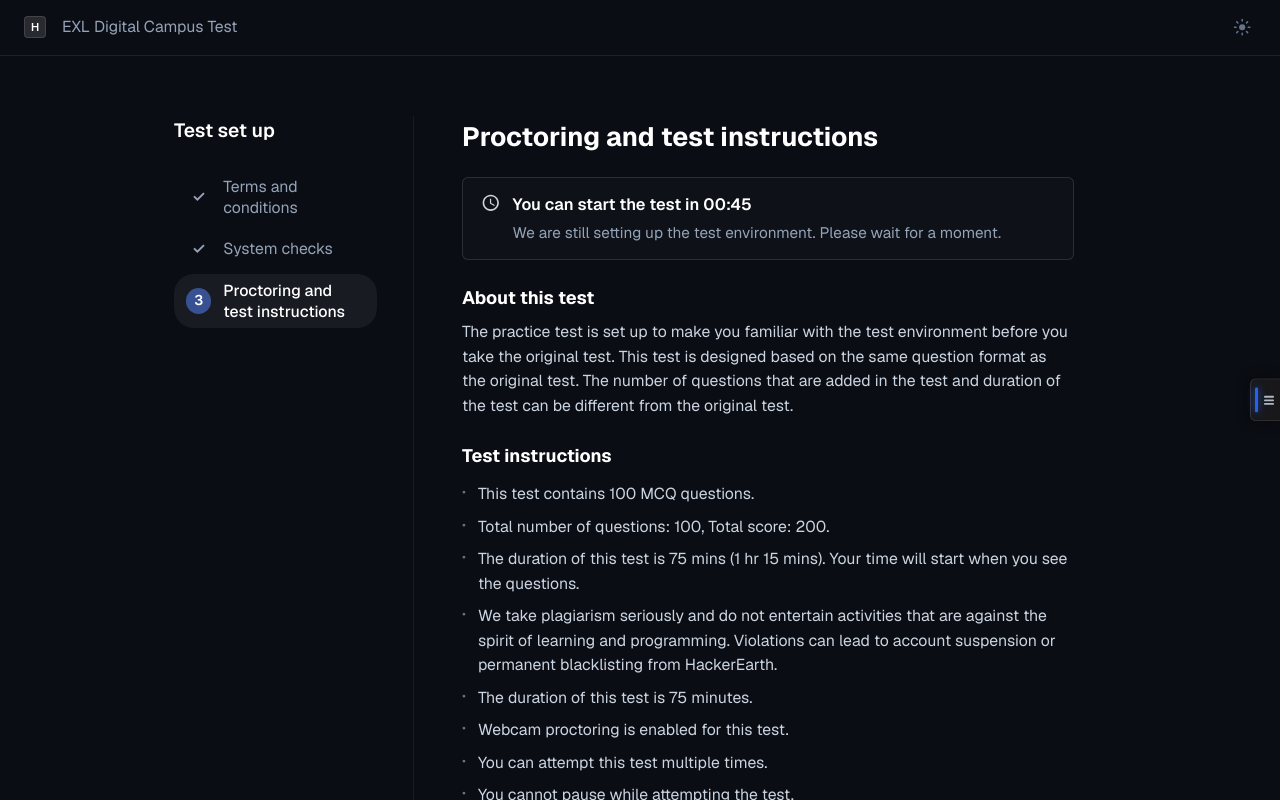
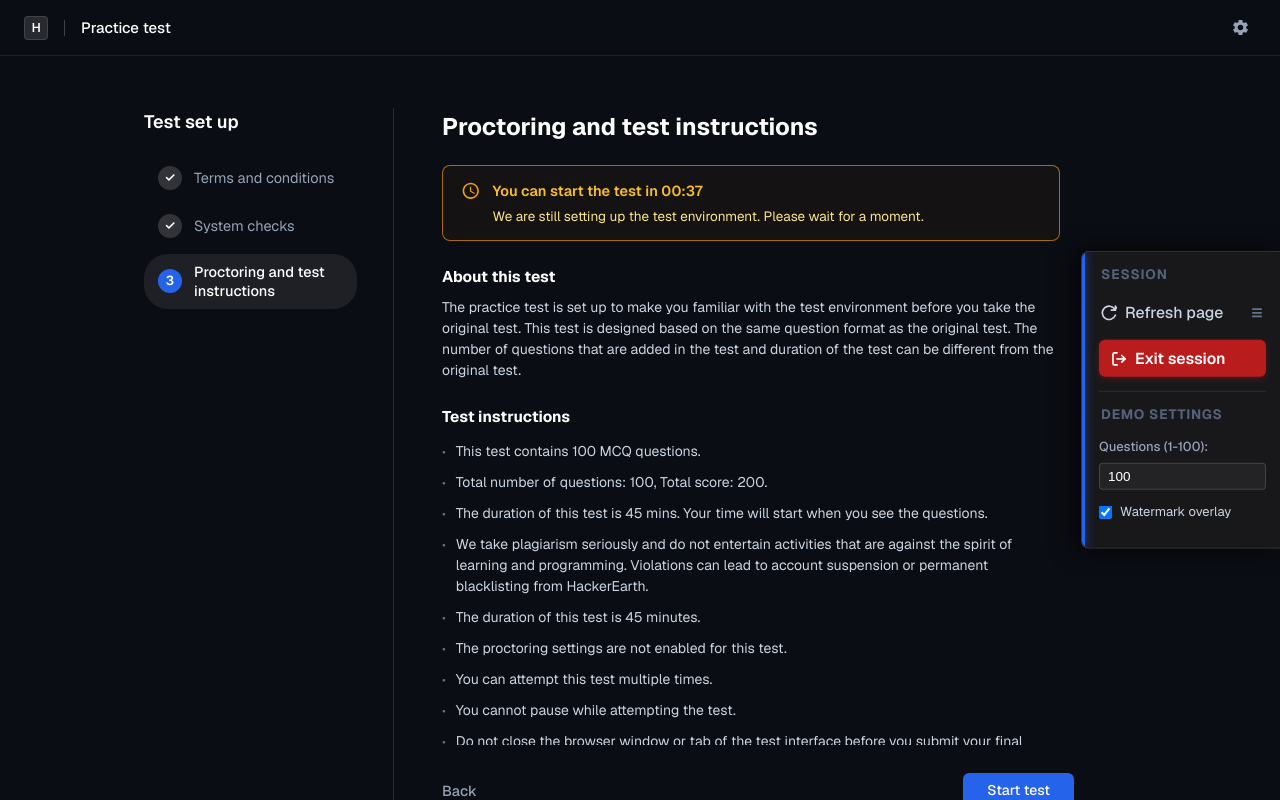
Before and after one commit to piyush235317/HackerEarthDemo, a Next.js app: page /setup/proctoring in a window 1280 px wide. Both pictures are taken after a click on the button 1242 px from the left and 27 px from the top of the page. Built offline with nearby package versions, Linux system fonts and the light colour scheme; no server answers.

Commit message:
Align System Checks and Proctoring & Instructions to authentic reference layout

```diff
--- a/app/setup/layout.js
+++ b/app/setup/layout.js
@@ -27,13 +27,22 @@
       {/* Top Bar */}
       <header className={styles.topBar}>
         <div className={styles.topBarLeft}>
-          <HackerEarthLogo size={22} />
-          <span className={styles.testName}>EXL Digital Campus Test</span>
+          <HackerEarthLogo size={24} />
+          <span className={styles.topBarDivider} />
+          <span className={styles.testName}>Practice test</span>
         </div>
-        <button className={styles.themeBtn} aria-label="Theme">
-          <svg className={styles.sunIcon} viewBox="0 0 24 24">
-            <circle cx="12" cy="12" r="4" fill="currentColor" />
-            <path d="M12 2v2M12 20v2M4.93 4.93l1.41 1.41M17.66 17.66l1.41 1.41M2 12h2M20 12h2M6.34 17.66l-1.41 1.41M19.07 4.93l-1.41 1.41" stroke="currentColor" strokeWidth="2" strokeLinecap="round" />
+        <button
+          className={styles.settingsBtn}
+          aria-label="Settings"
+          title="Settings"
+          onClick={() => {
+            if (typeof window !== 'undefined') {
+              window.dispatchEvent(new Event('open-session-menu'));
+            }
+          }}
+        >
+          <svg className={styles.gearIcon} viewBox="0 0 24 24" fill="currentColor">
+            <path d="M19.14 12.94c.04-.3.06-.61.06-.94 0-.32-.02-.64-.07-.94l2.03-1.58c.18-.14.23-.41.12-.61l-1.92-3.32c-.12-.22-.37-.29-.59-.22l-2.39.96c-.5-.38-1.03-.7-1.62-.94l-.36-2.54c-.04-.24-.24-.41-.48-.41h-3.84c-.24 0-.43.17-.47.41l-.36 2.54c-.59.24-1.13.57-1.62.94l-2.39-.96c-.22-.08-.47 0-.59.22L2.74 8.87c-.12.21-.08.47.12.61l2.03 1.58c-.05.3-.09.63-.09.94s.02.64.07.94l-2.03 1.58c-.18.14-.23.41-.12.61l1.92 3.32c.12.22.37.29.59.22l2.39-.96c.5.38 1.03.7 1.62.94l.36 2.54c.05.24.24.41.48.41h3.84c.24 0 .44-.17.47-.41l.36-2.54c.59-.24 1.13-.56 1.62-.94l2.39.96c.22.08.47 0 .59-.22l1.92-3.32c.12-.22.07-.47-.12-.61l-2.01-1.58zM12 15.6c-1.98 0-3.6-1.62-3.6-3.6s1.62-3.6 3.6-3.6 3.6 1.62 3.6 3.6-1.62 3.6-3.6 3.6z"/>
           </svg>
         </button>
       </header>
@@ -56,11 +65,16 @@
                   >
                     <div className={styles.stepIndicator}>
                       {isCompleted ? (
-                        <span className={styles.completedCheck}>✓</span>
+                        <span className={styles.completedCircle}>✓</span>
                       ) : isActive ? (
-                        <span className={styles.activeCircle}>{index + 1}</span>
+                        index === 1 ? (
+                          /* Step 2 (System checks active): blue circle with checkmark ✓ */
+                          <span className={styles.activeCheckCircle}>✓</span>
+                        ) : (
+                          <span className={styles.activeCircle}>{index + 1}</span>
+                        )
                       ) : (
-                        <span className={styles.inactiveNum}>{index + 1}</span>
+                        <span className={styles.inactiveCircle}>{index + 1}</span>
                       )}
                     </div>
                     <span
--- a/app/setup/layout.module.css
+++ b/app/setup/layout.module.css
@@ -26,42 +26,50 @@
 .topBarLeft {
   display: flex;
   align-items: center;
-  gap: 16px;
+  gap: 12px;
+}
+
+.topBarDivider {
+  width: 1px;
+  height: 16px;
+  background: rgba(255, 255, 255, 0.22);
+  margin: 0 4px;
 }
 
 .logo {
-  font-size: 15.8px;
+  font-size: 15px;
   font-weight: 700;
   color: #cbd5e1;
 }
 
 .testName {
-  font-size: 15.8px;
-  color: #94a3b8;
-  font-weight: 400;
+  font-size: 15px;
+  color: #ffffff;
+  font-weight: 500;
 }
 
-.themeBtn {
-  width: 28px;
-  height: 28px;
+.settingsBtn {
+  width: 32px;
+  height: 32px;
   display: flex;
   align-items: center;
   justify-content: center;
-  color: #64748b;
+  color: #94a3b8;
   cursor: pointer;
   background: none;
   border: none;
   border-radius: 50%;
-  transition: color 150ms ease;
+  transition: all 150ms ease;
 }
 
-.themeBtn:hover {
-  color: #94a3b8;
+.settingsBtn:hover {
+  color: #ffffff;
+  background: rgba(255, 255, 255, 0.08);
 }
 
-.sunIcon {
-  width: 18.4px;
-  height: 18.4px;
+.gearIcon {
+  width: 19px;
+  height: 19px;
 }
 
 /* ===== Body: Centered Layout ===== */
@@ -77,48 +85,48 @@
 .container {
   display: flex;
   width: 100%;
-  max-width: 980px;
-  padding: 60px 24px 60px 24px;
-  min-height: calc(100vh - 48px);
+  max-width: 1040px;
+  padding: 52px 32px 48px 24px;
+  min-height: calc(100vh - 56px);
 }
 
 /* ===== Sidebar Stepper ===== */
 .sidebar {
-  width: 240px;
-  min-width: 240px;
+  width: 250px;
+  min-width: 250px;
   padding-right: 36px;
-  border-right: 1px solid rgba(255, 255, 255, 0.06);
+  border-right: 1px solid rgba(255, 255, 255, 0.12);
 }
 
 .sidebarTitle {
-  font-size: 19.2px;
+  font-size: 18px;
   font-weight: 600;
   color: #ffffff;
-  margin-bottom: 24px;
+  margin-bottom: 22px;
 }
 
 .stepList {
   display: flex;
   flex-direction: column;
-  gap: 6px;
+  gap: 8px;
 }
 
 .stepItem {
   display: flex;
   align-items: center;
   gap: 12px;
-  padding: 6px 12px;
-  border-radius: 20px;
+  padding: 8px 14px;
+  border-radius: 24px;
   transition: background 150ms ease;
 }
 
 .stepItemActive {
-  background: rgba(255, 255, 255, 0.06);
+  background: rgba(255, 255, 255, 0.08);
 }
 
 .stepIndicator {
-  width: 25.3px;
-  height: 25.3px;
+  width: 24px;
+  height: 24px;
   display: flex;
   align-items: center;
   justify-content: center;
@@ -126,32 +134,58 @@
 }
 
 .activeCircle {
-  width: 25.3px;
-  height: 25.3px;
+  width: 24px;
+  height: 24px;
   border-radius: 50%;
-  background: #385192;
+  background: #2563eb;
   color: #ffffff;
-  font-size: 14.1px;
+  font-size: 13px;
   font-weight: 600;
   display: flex;
   align-items: center;
   justify-content: center;
 }
 
-.completedCheck {
-  color: #94a3b8;
-  font-size: 15.8px;
-  font-weight: 600;
+.activeCheckCircle {
+  width: 24px;
+  height: 24px;
+  border-radius: 50%;
+  background: #2563eb;
+  color: #ffffff;
+  font-size: 13px;
+  font-weight: 700;
+  display: flex;
+  align-items: center;
+  justify-content: center;
 }
 
-.inactiveNum {
-  color: #555e70;
-  font-size: 15.3px;
+.completedCircle {
+  width: 24px;
+  height: 24px;
+  border-radius: 50%;
+  background: rgba(255, 255, 255, 0.16);
+  color: #ffffff;
+  font-size: 13px;
+  font-weight: 600;
+  display: flex;
+  align-items: center;
+  justify-content: center;
+}
+
+.inactiveCircle {
+  width: 24px;
+  height: 24px;
+  border-radius: 50%;
+  color: #64748b;
+  font-size: 13px;
   font-weight: 500;
+  display: flex;
+  align-items: center;
+  justify-content: center;
 }
 
 .stepLabel {
-  font-size: 15.8px;
+  font-size: 14.5px;
   line-height: 1.35;
 }
 
@@ -165,12 +199,12 @@
 }
 
 .stepLabelInactive {
-  color: #555e70;
+  color: #64748b;
 }
 
 /* ===== Content Area ===== */
 .content {
   flex: 1;
   padding-left: 48px;
-  max-width: 660px;
+  max-width: 680px;
 }
--- a/app/setup/proctoring/page.js
+++ b/app/setup/proctoring/page.js
@@ -7,9 +7,9 @@
 
 export default function ProctoringPage() {
   const router = useRouter();
-  const [countdown, setCountdown] = useState(53);
+  const [countdown, setCountdown] = useState(45);
   const [canStart, setCanStart] = useState(false);
-  const [questionCount, setQuestionCount] = useState('100');
+  const [questionCount, setQuestionCount] = useState('5');
   const [showWatermark, setShowWatermark] = useState(true);
 
   useEffect(() => {
@@ -46,24 +46,9 @@
     return `${mins.toString().padStart(2, '0')}:${secs.toString().padStart(2, '0')}`;
   };
 
-  const handleQuestionCountChange = (e) => {
-    const val = e.target.value;
-    setQuestionCount(val);
-    const parsed = parseInt(val.trim(), 10);
-    if (!isNaN(parsed) && parsed > 0) {
-      setState({ questionCount: Math.min(parsed, 100) });
-    }
-  };
-
-  const handleWatermarkToggle = (e) => {
-    const checked = e.target.checked;
-    setShowWatermark(checked);
-    setState({ showWatermark: checked });
-  };
-
   const handleStartTest = () => {
     const parsed = parseInt(questionCount.toString().trim(), 10);
-    const count = !isNaN(parsed) && parsed > 0 ? Math.min(parsed, 100) : 100;
+    const count = !isNaN(parsed) && parsed > 0 ? Math.min(parsed, 100) : 5;
     setState({ proctoringReviewed: true, testStarted: true, questionCount: count, showWatermark });
     try {
       document.documentElement.requestFullscreen?.();
@@ -78,15 +63,20 @@
   };
 
   const parsedCount = parseInt(questionCount, 10);
-  const displayCount = !isNaN(parsedCount) && parsedCount > 0 ? Math.min(parsedCount, 100) : 100;
+  const displayCount = !isNaN(parsedCount) && parsedCount > 0 ? parsedCount : 5;
+  const displayScore = displayCount === 5 ? 12 : displayCount * 2;
 
   return (
-    <>
+    <div className={styles.pageWrapper}>
       <h1 className={styles.pageTitle}>Proctoring and test instructions</h1>
 
+      <div className={styles.scrollableContent}>
+        {/* Amber Warning Countdown Banner matching reference Image 5 */}
         <div className={styles.countdownBanner}>
           <div className={styles.clockIcon}>
-          <svg className={styles.clockSvg} viewBox="0 0 24 24"><path d="M11.99 2C6.47 2 2 6.48 2 12s4.47 10 9.99 10C17.52 22 22 17.52 22 12S17.52 2 11.99 2zM12 20c-4.42 0-8-3.58-8-8s3.58-8 8-8 8 3.58 8 8-3.58 8-8 8zm.5-13H11v6l5.25 3.15.75-1.23-4.5-2.67V7z"/></svg>
+            <svg className={styles.clockSvg} viewBox="0 0 24 24">
+              <path d="M11.99 2C6.47 2 2 6.48 2 12s4.47 10 9.99 10C17.52 22 22 17.52 22 12S17.52 2 11.99 2zM12 20c-4.42 0-8-3.58-8-8s3.58-8 8-8 8 3.58 8 8-3.58 8-8 8zm.5-13H11v6l5.25 3.15.75-1.23-4.5-2.67V7z" />
+            </svg>
           </div>
           <div className={styles.countdownContent}>
             <div className={styles.countdownTitle}>
@@ -111,11 +101,11 @@
           </div>
           <div className={styles.instructionItem}>
             <span className={styles.bullet}>•</span>
-          <span>Total number of questions: {displayCount}, Total score: {(displayCount * 2)}.</span>
+            <span>Total number of questions: {displayCount}, Total score: {displayScore}.</span>
           </div>
           <div className={styles.instructionItem}>
             <span className={styles.bullet}>•</span>
-          <span>The duration of this test is 75 mins (1 hr 15 mins). Your time will start when you see the questions.</span>
+            <span>The duration of this test is 45 mins. Your time will start when you see the questions.</span>
           </div>
           <div className={styles.instructionItem}>
             <span className={styles.bullet}>•</span>
@@ -125,11 +115,11 @@
           </div>
           <div className={styles.instructionItem}>
             <span className={styles.bullet}>•</span>
-          <span>The duration of this test is 75 minutes.</span>
+            <span>The duration of this test is 45 minutes.</span>
           </div>
           <div className={styles.instructionItem}>
             <span className={styles.bullet}>•</span>
-          <span>Webcam proctoring is enabled for this test.</span>
+            <span>The proctoring settings are not enabled for this test.</span>
           </div>
           <div className={styles.instructionItem}>
             <span className={styles.bullet}>•</span>
@@ -139,50 +129,13 @@
             <span className={styles.bullet}>•</span>
             <span>You cannot pause while attempting the test.</span>
           </div>
+          <div className={styles.instructionItem}>
+            <span className={styles.bullet}>•</span>
+            <span>Do not close the browser window or tab of the test interface before you submit your final answers.</span>
           </div>
-
-      {/* Question Count Input & Watermark Toggle Section */}
-      <div className={styles.questionInputContainer}>
-        <div className={styles.inputAndToggleRow}>
-          <div className={styles.questionInputGroup}>
-            <label htmlFor="questionCountInput" className={styles.questionInputLabel}>
-              Number of questions to show in test:
-            </label>
-            <textarea
-              id="questionCountInput"
-              className={styles.questionTextarea}
-              rows={1}
-              value={questionCount}
-              onChange={handleQuestionCountChange}
-              placeholder="e.g. 100"
-            />
-            <div className={styles.questionInputHint}>
-              Enter questions count (1 - 100).
-            </div>
-          </div>
-
-          <div className={styles.watermarkToggleGroup}>
-            <span className={styles.watermarkGroupTitle}>Watermark security:</span>
-            <label className={styles.watermarkCheckboxLabel}>
-              <input
-                type="checkbox"
-                id="watermarkToggleCheckbox"
-                className={styles.watermarkCheckbox}
-                checked={showWatermark}
-                onChange={handleWatermarkToggle}
-              />
-              <span className={styles.watermarkCustomBox}>
-                {showWatermark && (
-                  <svg viewBox="0 0 24 24" width="13" height="13" fill="none" stroke="#ffffff" strokeWidth="3" strokeLinecap="round" strokeLinejoin="round">
-                    <polyline points="20 6 9 17 4 12" />
-                  </svg>
-                )}
-              </span>
-              <span className={styles.watermarkLabelText}>Enable watermark overlay</span>
-            </label>
-            <div className={styles.watermarkToggleHint}>
-              Toggle email &amp; timestamp overlay in test
-            </div>
+          <div className={styles.instructionItem}>
+            <span className={styles.bullet}>•</span>
+            <span>Close all other windows and tabs before attempting the test.</span>
           </div>
         </div>
       </div>
@@ -195,6 +148,6 @@
           Start test
         </button>
       </div>
-    </>
+    </div>
   );
 }
--- a/app/setup/proctoring/page.module.css
+++ b/app/setup/proctoring/page.module.css
@@ -1,15 +1,45 @@
+.pageWrapper {
+  display: flex;
+  flex-direction: column;
+  width: 100%;
+}
+
 .pageTitle {
-  font-size: 26.6px;
+  font-size: 24px;
   font-weight: 700;
   color: #ffffff;
   margin-bottom: 20px;
 }
 
-/* Countdown Banner */
+.scrollableContent {
+  max-height: calc(100vh - 220px);
+  overflow-y: auto;
+  padding-right: 14px;
+  margin-bottom: 20px;
+}
+
+.scrollableContent::-webkit-scrollbar {
+  width: 6px;
+}
+
+.scrollableContent::-webkit-scrollbar-track {
+  background: transparent;
+}
+
+.scrollableContent::-webkit-scrollbar-thumb {
+  background: rgba(255, 255, 255, 0.2);
+  border-radius: 3px;
+}
+
+.scrollableContent::-webkit-scrollbar-thumb:hover {
+  background: rgba(255, 255, 255, 0.35);
+}
+
+/* Amber Warning Countdown Banner matching reference Image 5 */
 .countdownBanner {
-  background: rgba(255, 255, 255, 0.02);
-  border: 1px solid rgba(255, 255, 255, 0.12);
-  border-radius: 6px;
+  background: rgba(245, 158, 11, 0.04);
+  border: 1px solid rgba(245, 158, 11, 0.65);
+  border-radius: 8px;
   padding: 14px 18px;
   margin-bottom: 24px;
   display: flex;
@@ -25,7 +55,7 @@
 .clockSvg {
   width: 19.5px;
   height: 19.5px;
-  fill: #cbd5e1;
+  fill: #f59e0b;
 }
 
 .countdownContent {
@@ -33,34 +63,35 @@
 }
 
 .countdownTitle {
-  font-size: 16.4px;
+  font-size: 14.5px;
   font-weight: 600;
-  color: #ffffff;
+  color: #fbbf24;
   margin-bottom: 4px;
 }
 
 .countdownText {
-  font-size: 15.3px;
-  color: #94a3b8;
+  font-size: 13.5px;
+  color: #fde68a;
+  line-height: 1.4;
 }
 
 /* Sections */
 .sectionTitle {
-  font-size: 18.1px;
+  font-size: 15.5px;
   font-weight: 700;
   color: #ffffff;
   margin-bottom: 8px;
 }
 
 .aboutText {
-  font-size: 15.8px;
+  font-size: 14px;
   color: #cbd5e1;
-  line-height: 1.55;
+  line-height: 1.5;
   margin-bottom: 24px;
 }
 
 .instructionsTitle {
-  font-size: 18.1px;
+  font-size: 15.5px;
   font-weight: 700;
   color: #ffffff;
   margin-bottom: 12px;
@@ -69,149 +100,24 @@
 .instructionsList {
   display: flex;
   flex-direction: column;
-  gap: 8px;
-  margin-bottom: 24px;
+  gap: 10px;
+  margin-bottom: 16px;
 }
 
 .instructionItem {
   display: flex;
   align-items: flex-start;
-  gap: 12px;
-  font-size: 15.8px;
+  gap: 10px;
+  font-size: 14px;
   color: #cbd5e1;
-  line-height: 1.55;
+  line-height: 1.5;
 }
 
 .bullet {
   color: #64748b;
   flex-shrink: 0;
-  margin-top: 1px;
-  font-size: 12.4px;
-}
-
-/* Question Count Textarea & Watermark Toggle */
-.questionInputContainer {
-  margin-bottom: 24px;
-  display: flex;
-  flex-direction: column;
-  gap: 8px;
-}
-
-.inputAndToggleRow {
-  display: flex;
-  align-items: flex-start;
-  gap: 36px;
-  flex-wrap: wrap;
-}
-
-.questionInputGroup {
-  display: flex;
-  flex-direction: column;
-  gap: 6px;
-}
-
-.watermarkToggleGroup {
-  display: flex;
-  flex-direction: column;
-  gap: 6px;
-}
-
-.watermarkGroupTitle {
-  font-size: 15.8px;
-  font-weight: 600;
-  color: #ffffff;
-}
-
-.watermarkCheckboxLabel {
-  display: inline-flex;
-  align-items: center;
-  gap: 9px;
-  cursor: pointer;
-  user-select: none;
-  height: 36px;
-}
-
-.watermarkCheckbox {
-  position: absolute;
-  opacity: 0;
-  width: 0;
-  height: 0;
-  pointer-events: none;
-}
-
-.watermarkCustomBox {
-  width: 20px;
-  height: 20px;
-  border-radius: 4px;
-  border: 1.5px solid rgba(255, 255, 255, 0.35);
-  background: rgba(255, 255, 255, 0.05);
-  display: flex;
-  align-items: center;
-  justify-content: center;
-  transition: all 150ms ease;
-  flex-shrink: 0;
-}
-
-.watermarkCheckbox:checked + .watermarkCustomBox {
-  background: #3b82f6;
-  border-color: #3b82f6;
-}
-
-.watermarkCheckboxLabel:hover .watermarkCustomBox {
-  border-color: rgba(255, 255, 255, 0.6);
-}
-
-.watermarkLabelText {
-  font-size: 15px;
-  font-weight: 500;
-  color: #ffffff;
-}
-
-.watermarkToggleHint {
-  font-size: 13.5px;
-  color: #94a3b8;
-}
-
-.questionInputLabel {
-  font-size: 15.8px;
-  font-weight: 600;
-  color: #ffffff;
-  display: flex;
-  align-items: center;
-  gap: 6px;
-}
-
-.questionTextarea {
-  width: 140px;
-  height: 36px;
-  min-height: 36px;
-  padding: 8px 12px;
-  background: rgba(255, 255, 255, 0.03);
-  border: 1px solid rgba(255, 255, 255, 0.14);
-  border-radius: 5px;
-  color: #ffffff;
-  font-size: 15.8px;
-  font-family: inherit;
-  resize: none;
-  line-height: 20.7px;
-  box-sizing: border-box;
-  transition: border-color 150ms ease, box-shadow 150ms ease;
-}
-
-.questionTextarea:focus {
-  outline: none;
-  border-color: #385192;
-  box-shadow: 0 0 0 2px rgba(56, 81, 146, 0.35);
-}
-
-.questionTextarea::placeholder {
-  color: #64748b;
-  font-size: 14.7px;
-}
-
-.questionInputHint {
-  font-size: 13.5px;
-  color: #94a3b8;
+  margin-top: 2px;
+  font-size: 12px;
 }
 
 /* Footer */
@@ -219,16 +125,17 @@
   display: flex;
   align-items: center;
   justify-content: space-between;
-  padding-top: 10px;
+  padding-top: 8px;
 }
 
 .backBtn {
   background: none;
   border: none;
-  color: #cbd5e1;
-  font-size: 15.8px;
+  color: #94a3b8;
+  font-size: 14.5px;
+  font-weight: 500;
   cursor: pointer;
-  padding: 8px 0;
+  padding: 6px 0;
   transition: color 150ms ease;
 }
 
@@ -239,9 +146,9 @@
 .startBtn {
   padding: 8px 24px;
   border-radius: 6px;
-  background: #385192;
+  background: #2563eb;
   color: #ffffff;
-  font-size: 15.8px;
+  font-size: 14px;
   font-weight: 500;
   cursor: pointer;
   border: none;
@@ -249,5 +156,5 @@
 }
 
 .startBtn:hover {
-  background: #4562ab;
+  background: #1d4ed8;
 }
--- a/app/setup/system-checks/page.module.css
+++ b/app/setup/system-checks/page.module.css
@@ -1,22 +1,22 @@
 .pageTitle {
-  font-size: 26.6px;
+  font-size: 24px;
   font-weight: 700;
   color: #ffffff;
-  margin-bottom: 14px;
+  margin-bottom: 12px;
 }
 
 .description {
-  font-size: 16.4px;
-  color: #a0aec0;
-  margin-bottom: 30px;
+  font-size: 14.5px;
+  color: #cbd5e1;
+  margin-bottom: 24px;
   line-height: 1.5;
 }
 
 .checksList {
   display: flex;
   flex-direction: column;
-  gap: 10px;
-  margin-bottom: 40px;
+  gap: 12px;
+  margin-bottom: 36px;
 }
 
 .checkRow {
@@ -24,56 +24,47 @@
   align-items: center;
   justify-content: space-between;
   padding: 13px 20px;
-  border: 1px solid rgba(255, 255, 255, 0.1);
-  border-radius: 6px;
-  background: rgba(255, 255, 255, 0.015);
+  border: 1px solid rgba(255, 255, 255, 0.12);
+  border-radius: 8px;
+  background: rgba(255, 255, 255, 0.02);
 }
 
 .checkLabel {
-  font-size: 16.4px;
-  color: #cbd5e1;
+  font-size: 14.5px;
+  color: #ffffff;
+  font-weight: 400;
 }
 
 .checkValue {
   display: flex;
   align-items: center;
   gap: 10px;
-  font-size: 16.4px;
+  font-size: 14.5px;
   color: #ffffff;
-  font-weight: 500;
+  font-weight: 400;
 }
 
-.greenCheck {
-  width: 20.7px;
-  height: 20.7px;
-  border-radius: 50%;
-  border: 1.5px solid #22c55e;
-  display: flex;
-  align-items: center;
-  justify-content: center;
+.greenCheckSvg {
+  width: 18px;
+  height: 18px;
   flex-shrink: 0;
-}
-
-.greenCheckInner {
-  font-size: 11.3px;
-  color: #22c55e;
-  font-weight: 700;
 }
 
 .footer {
   display: flex;
   align-items: center;
   justify-content: space-between;
-  padding-top: 10px;
+  padding-top: 8px;
 }
 
 .backBtn {
   background: none;
   border: none;
-  color: #cbd5e1;
-  font-size: 15.8px;
+  color: #94a3b8;
+  font-size: 14.5px;
+  font-weight: 500;
   cursor: pointer;
-  padding: 8px 0;
+  padding: 6px 0;
   transition: color 150ms ease;
 }
 
@@ -82,11 +73,11 @@
 }
 
 .nextBtn {
-  padding: 8px 26px;
+  padding: 8px 24px;
   border-radius: 6px;
-  background: #385192;
+  background: #2563eb;
   color: #ffffff;
-  font-size: 15.8px;
+  font-size: 14px;
   font-weight: 500;
   cursor: pointer;
   border: none;
@@ -94,5 +85,5 @@
 }
 
 .nextBtn:hover {
-  background: #4562ab;
+  background: #1d4ed8;
 }
--- a/components/RightSideDrawer.js
+++ b/components/RightSideDrawer.js
@@ -2,6 +2,7 @@
 
 import { useState, useEffect } from 'react';
 import { useRouter } from 'next/navigation';
+import { getState, setState } from '@/lib/store';
 import ExitApplicationModal from './ExitApplicationModal';
 import styles from './RightSideDrawer.module.css';
 
@@ -9,6 +10,33 @@
   const router = useRouter();
   const [isOpen, setIsOpen] = useState(false);
   const [showExitModal, setShowExitModal] = useState(false);
+  const [questionCount, setQuestionCount] = useState('5');
+  const [showWatermark, setShowWatermark] = useState(true);
+
+  useEffect(() => {
+    const saved = getState();
+    if (saved?.questionCount) {
+      setQuestionCount(String(saved.questionCount));
+    }
+    if (saved?.showWatermark !== undefined) {
+      setShowWatermark(Boolean(saved.showWatermark));
+    }
+  }, [isOpen]);
+
+  const handleQuestionCountChange = (e) => {
+    const val = e.target.value;
+    setQuestionCount(val);
+    const parsed = parseInt(val.trim(), 10);
+    if (!isNaN(parsed) && parsed > 0) {
+      setState({ questionCount: Math.min(parsed, 100) });
+    }
+  };
+
+  const handleWatermarkToggle = (e) => {
+    const checked = e.target.checked;
+    setShowWatermark(checked);
+    setState({ showWatermark: checked });
+  };
 
   useEffect(() => {
     const handleOpen = () => {
@@ -143,6 +171,37 @@
               </svg>
               <span>Exit session</span>
             </button>
+
+            {/* Assessment Settings divider & options */}
+            <div className={styles.settingsSection}>
+              <div className={styles.settingsDivider} />
+              <div className={styles.sessionTitle}>DEMO SETTINGS</div>
+
+              <div className={styles.settingItem}>
+                <label className={styles.settingLabel} htmlFor="drawerQuestionCount">Questions (1-100):</label>
+                <input
+                  id="drawerQuestionCount"
+                  type="number"
+                  min="1"
+                  max="100"
+                  className={styles.drawerInput}
+                  value={questionCount}
+                  onChange={handleQuestionCountChange}
+                />
+              </div>
+
+              <div className={styles.settingItem}>
+                <label className={styles.checkboxLabel}>
+                  <input
+                    type="checkbox"
+                    checked={showWatermark}
+                    onChange={handleWatermarkToggle}
+                    className={styles.checkboxInput}
+                  />
+                  <span>Watermark overlay</span>
+                </label>
+              </div>
+            </div>
           </div>
         </div>
       )}
--- a/components/RightSideDrawer.module.css
+++ b/components/RightSideDrawer.module.css
@@ -196,6 +196,59 @@
   flex-shrink: 0;
 }
 
+/* Assessment Demo Settings in Drawer */
+.settingsSection {
+  margin-top: 14px;
+}
+
+.settingsDivider {
+  height: 1px;
+  background: rgba(255, 255, 255, 0.1);
+  margin-bottom: 12px;
+}
+
+.settingItem {
+  display: flex;
+  flex-direction: column;
+  gap: 6px;
+  margin-bottom: 12px;
+}
+
+.settingLabel {
+  font-size: 13px;
+  color: #94a3b8;
+  font-weight: 500;
+}
+
+.drawerInput {
+  background: rgba(255, 255, 255, 0.05);
+  border: 1px solid rgba(255, 255, 255, 0.15);
+  border-radius: 4px;
+  color: #ffffff;
+  padding: 5px 8px;
+  font-size: 13.5px;
+  width: 100%;
+  box-sizing: border-box;
+}
+
+.drawerInput:focus {
+  outline: none;
+  border-color: #2563eb;
+}
+
+.checkboxLabel {
+  display: flex;
+  align-items: center;
+  gap: 8px;
+  font-size: 13px;
+  color: #cbd5e1;
+  cursor: pointer;
+}
+
+.checkboxInput {
+  cursor: pointer;
+}
+
 /* Exit Confirmation Modal */
 .modalOverlay {
   position: fixed;
```
Also changed, not shown: app/setup/system-checks/page.js (+23 -25 lines). Lines whose indentation alone changed are shown as unchanged.
